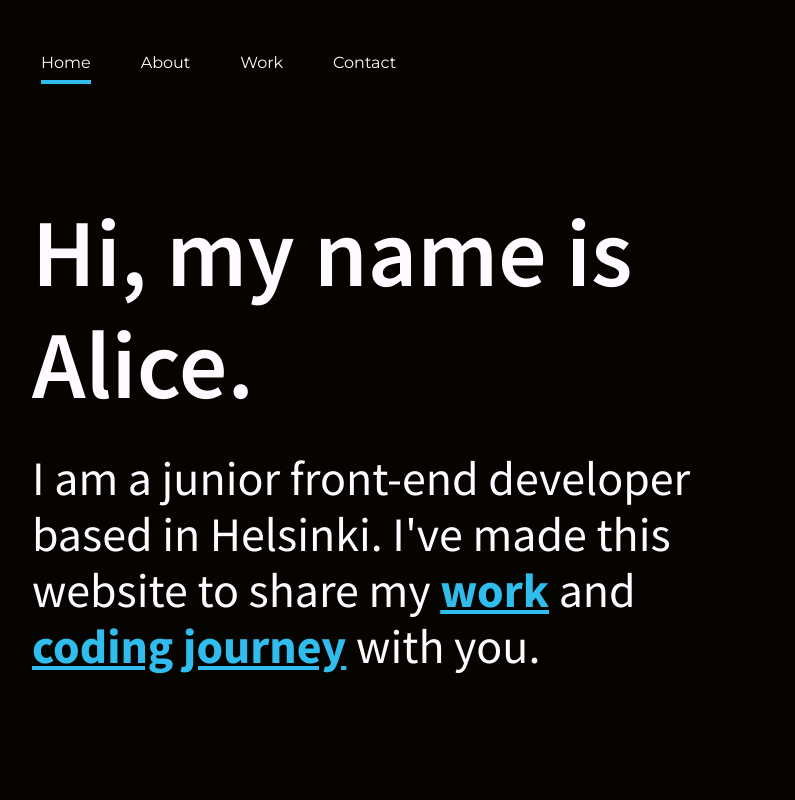
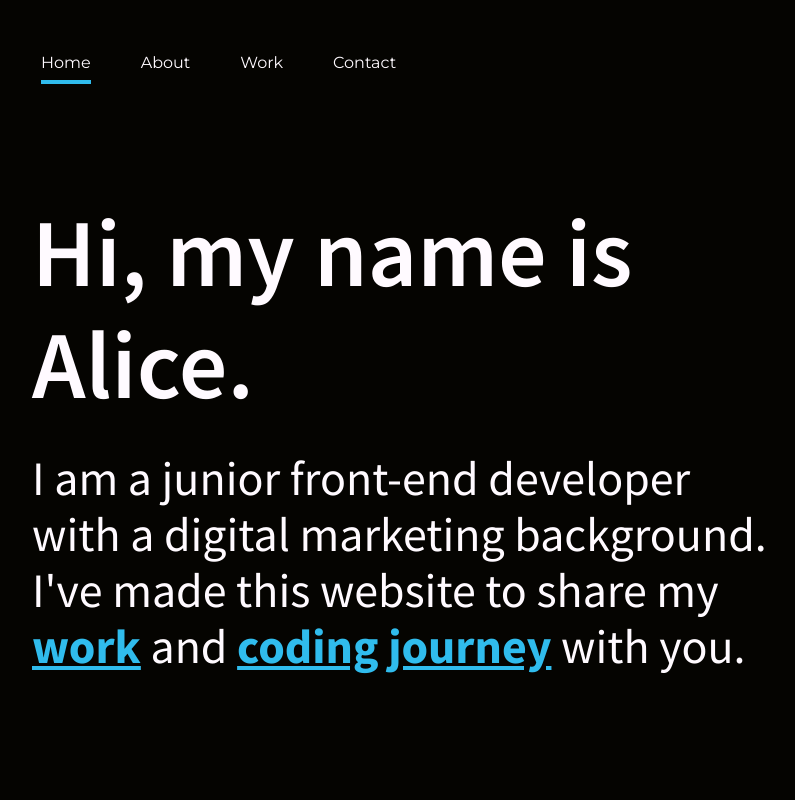
Before and after one commit to Alicino88/portfolio-website, a React (Create React App) app: page / in a window 1280 px wide. Shown: the top 800 px of the page, without its empty margins (58-853 px from the left). Built offline with nearby package versions, Linux system fonts and the light colour scheme.

Commit message:
Updates to home text

```diff
--- a/src/Home.js
+++ b/src/Home.js
@@ -91,8 +91,8 @@ const Home = () => {
               fontWeight="fontWeightLight"
               className={classes.textStyle}
             >
-              I am a junior front-end developer based in Helsinki. I've made
-              this website to share my{" "}
+              I am a junior front-end developer with a digital marketing
+              background. I've made this website to share my{" "}
               {/*below instead of NavLink I could have used the a element but this would trigger an entire page refresh  https://stackoverflow.com/questions/53862705/difference-between-html-tag-href-and-navlink-or-link*/}
               <NavLink
                 to="/Work"
```
